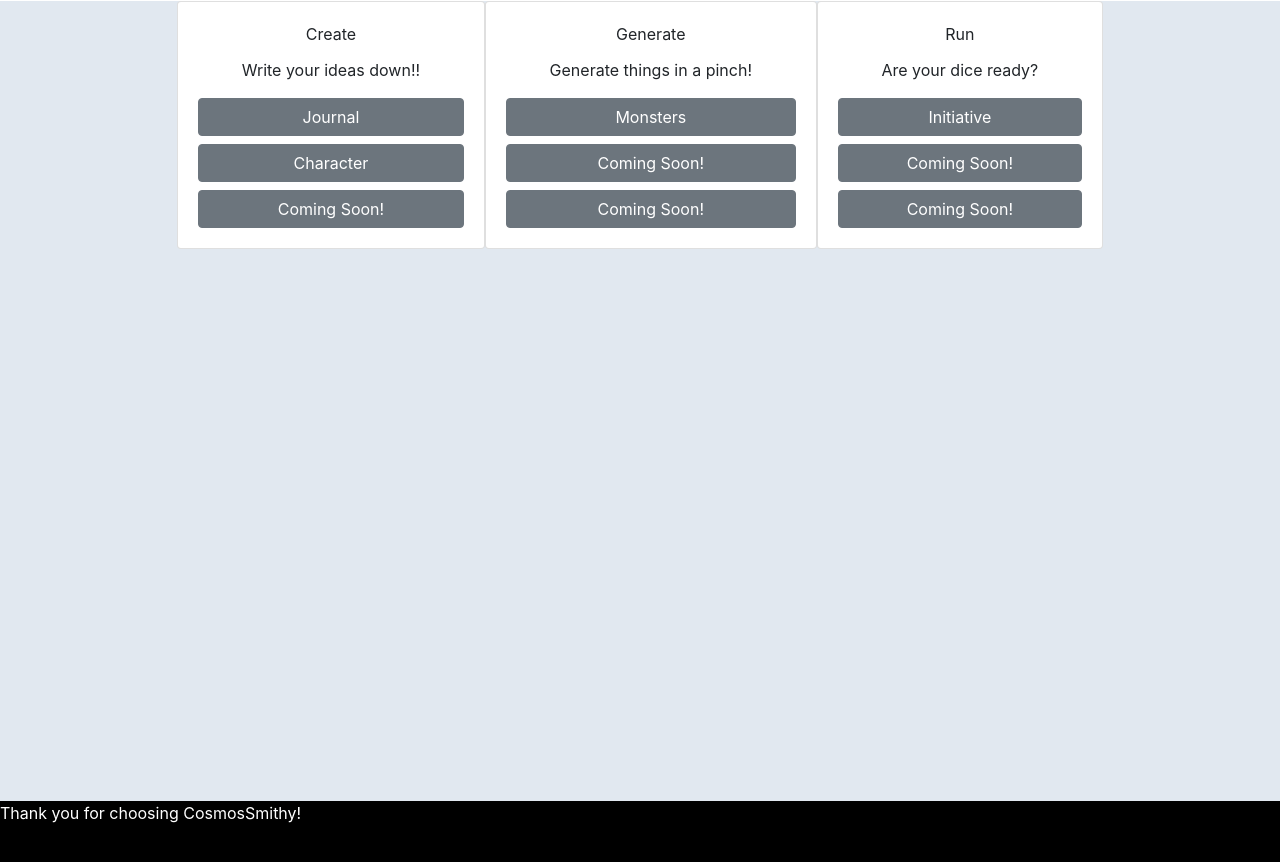
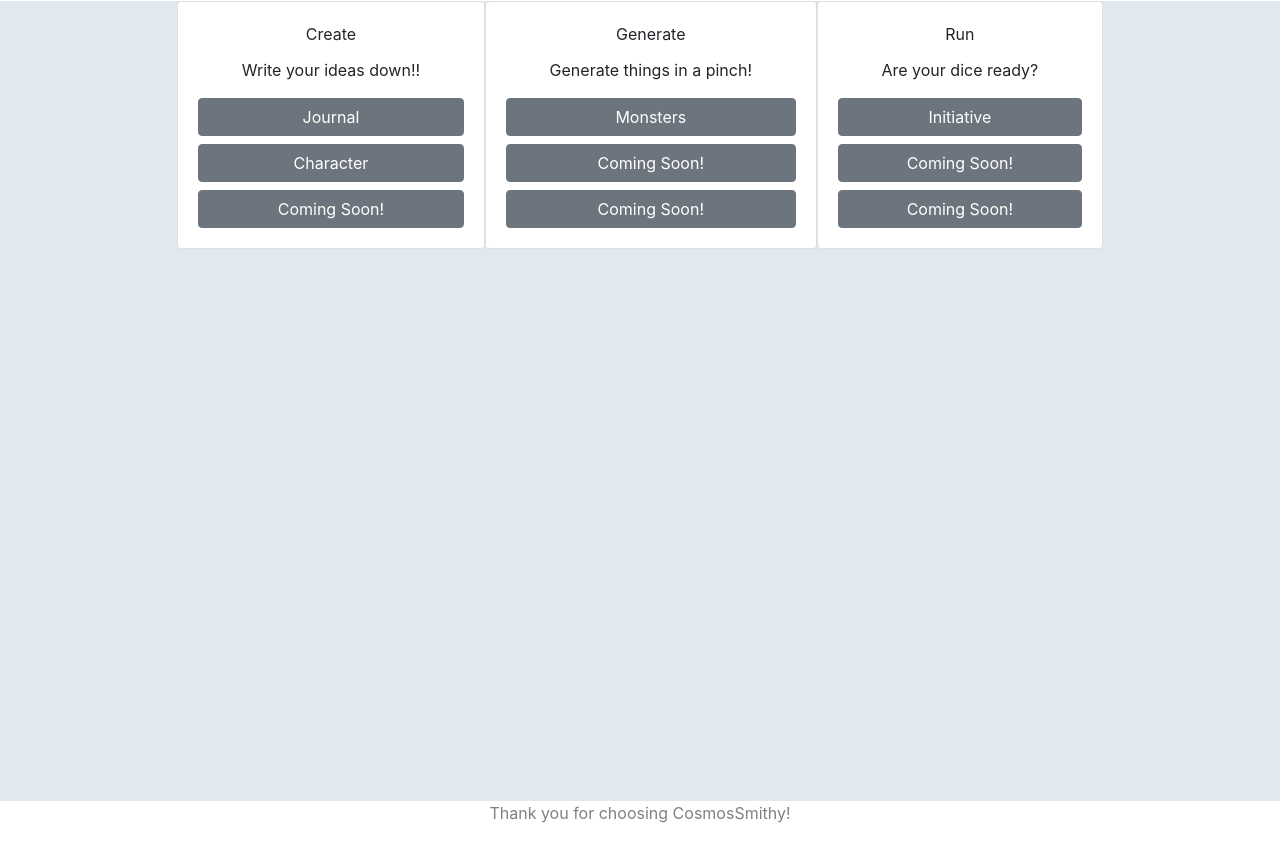
Before and after one commit to bmvisoky/CosmosSmithy, a React (Create React App) app: page / in a window 1280 px wide. Shown: the part 454-1316 px from the top of the page. Built offline with nearby package versions, Linux system fonts and the light colour scheme.

Commit message:
CSS changes for footer

```diff
--- a/src/index.css
+++ b/src/index.css
@@ -17,7 +17,7 @@ code {
 }
 header {
   display: flex;
-  background-color: black;
+  background-color: white;
   width: 100%;
   height: auto;
   color: white;
@@ -57,8 +57,9 @@ footer {
   display: block;
   width: 100%;
   height: 75px;
-  background-color: black;
-  color: white;
+  background-color: white;
+  color: gray;
+  text-align: center;
 }
 
 h1 {
```
